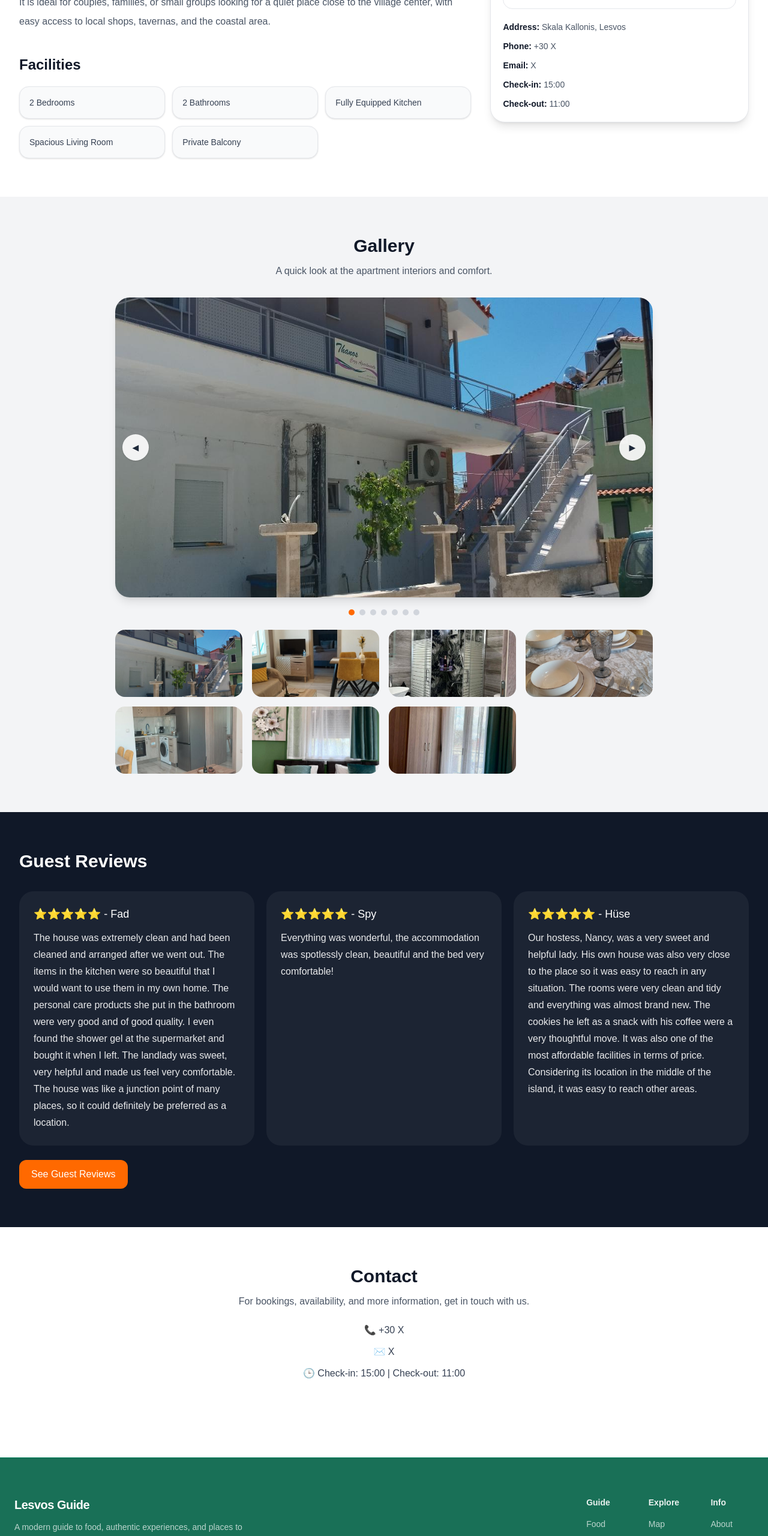
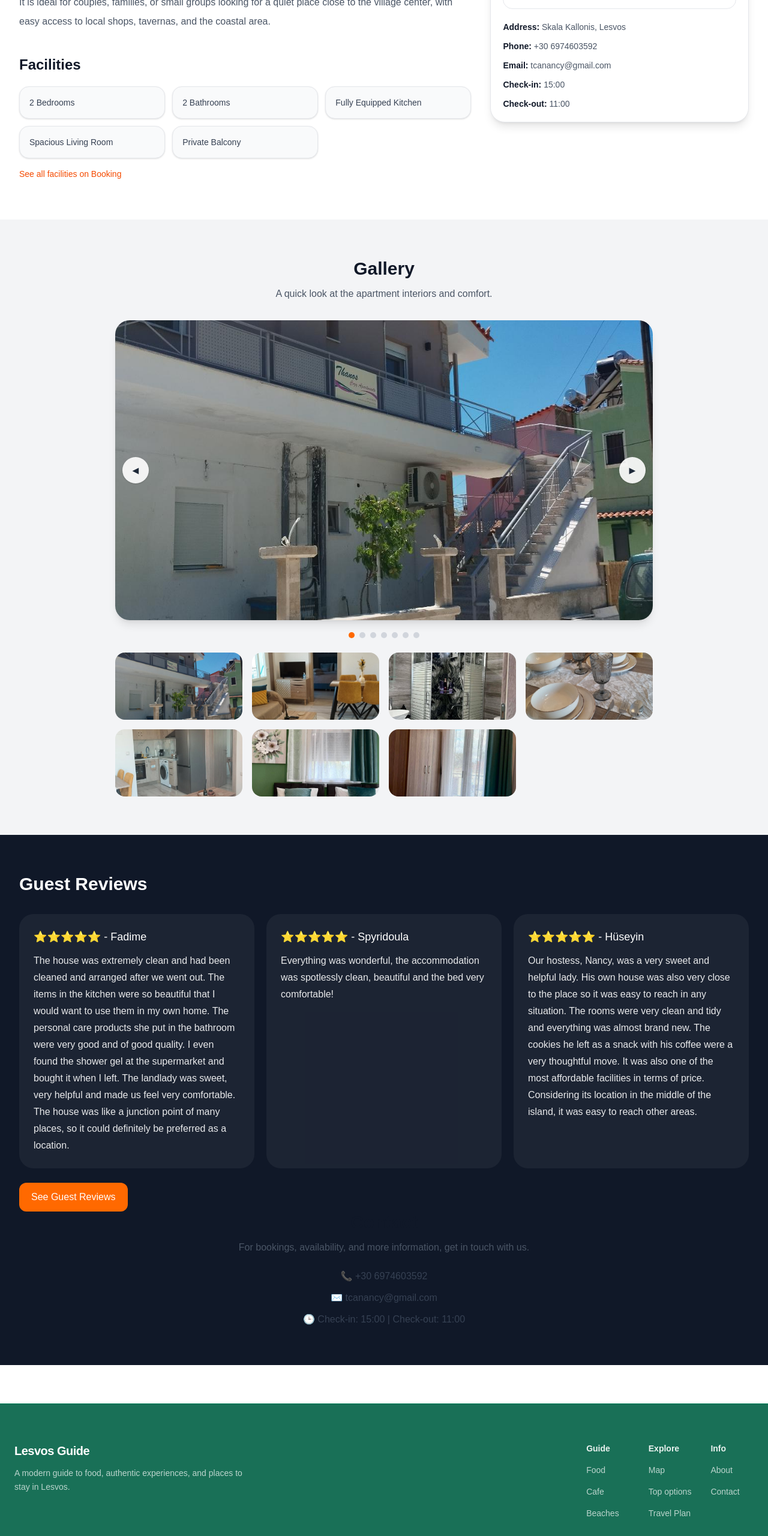
Before and after one commit to amamouridis06/lesvos-travel-guide, a Next.js app: page /hotels/thanos-cozy-appartments in a window 1280 px wide. Shown: the part 1108-3669 px from the top of the page at 60% size. Built offline with nearby package versions, Linux system fonts and the light colour scheme; grey boxes are pictures that could not be loaded.

Commit message:
Update page.tsx

```diff
--- a/app/hotels/thanos-cozy-appartments/page.tsx
+++ b/app/hotels/thanos-cozy-appartments/page.tsx
@@ -131,6 +131,14 @@ export default function ApartmentPage() {
                   </div>
                 ))}
               </div>
+              <a
+                href="https://www.booking.com/hotel/gr/thanos-cozy-apartments.en-gb.html?aid=397594&label=gog235jc-10CAEoggI46AdIM1gDaFyIAQGYATO4ARfIAQzYAQPoAQH4AQGIAgGoAgG4Asejj88GwAIB0gIkOWM2NDNmYTctNGU2ZC00Y2JlLTllMDktM2VkMmViZGY5NTM32AIB4AIB&sid=68f00793dd2d449b60f30b808935e305&dest_id=14571543&dest_type=hotel&dist=0&group_adults=2&group_children=0&hapos=1&hpos=1&no_rooms=1&req_adults=2&req_children=0&room1=A%2CA&sb_price_type=total&sr_order=popularity&srepoch=1776593098&srpvid=ed2146e33956013a&type=total&ucfs=1&#tab-main"
+                  target="_blank"
+              rel="noopener noreferrer"
+              className="mt-4 inline-block text-sm font-medium text-orange-600 hover:text-orange-700"
+>
+  See all facilities on Booking
+</a>
             </div>
           </div>
 
@@ -156,10 +164,10 @@ export default function ApartmentPage() {
                 Skala Kallonis, Lesvos
               </p>
               <p>
-                <span className="font-semibold text-gray-900">Phone:</span> +30 Χ
+                <span className="font-semibold text-gray-900">Phone:</span> +30 6974603592
               </p>
               <p>
-                <span className="font-semibold text-gray-900">Email:</span> Χ
+                <span className="font-semibold text-gray-900">Email:</span> tcanancy@gmail.com
               </p>
               <p>
                 <span className="font-semibold text-gray-900">Check-in:</span>{" "}
@@ -252,7 +260,7 @@ export default function ApartmentPage() {
 
           <div className="mt-8 grid grid-cols-1 gap-5 md:grid-cols-3">
             <div className="rounded-3xl bg-white/5 p-5 sm:p-6">
-              <div className="mb-3 text-base sm:text-lg">⭐⭐⭐⭐⭐ - Fad</div>
+              <div className="mb-3 text-base sm:text-lg">⭐⭐⭐⭐⭐ - Fadime</div>
               <p className="text-sm leading-7 text-white/90 sm:text-base">
                 The house was extremely clean and had been cleaned and arranged
                 after we went out. The items in the kitchen were so beautiful that
@@ -266,7 +274,7 @@ export default function ApartmentPage() {
             </div>
 
             <div className="rounded-3xl bg-white/5 p-5 sm:p-6">
-              <div className="mb-3 text-base sm:text-lg">⭐⭐⭐⭐⭐ - Spy</div>
+              <div className="mb-3 text-base sm:text-lg">⭐⭐⭐⭐⭐ - Spyridoula</div>
               <p className="text-sm leading-7 text-white/90 sm:text-base">
                 Everything was wonderful, the accommodation was spotlessly clean,
                 beautiful and the bed very comfortable!
@@ -274,7 +282,7 @@ export default function ApartmentPage() {
             </div>
 
             <div className="rounded-3xl bg-white/5 p-5 sm:p-6">
-              <div className="mb-3 text-base sm:text-lg">⭐⭐⭐⭐⭐ - Hüse</div>
+              <div className="mb-3 text-base sm:text-lg">⭐⭐⭐⭐⭐ - Hüseyin</div>
               <p className="text-sm leading-7 text-white/90 sm:text-base">
                 Our hostess, Nancy, was a very sweet and helpful lady. His own house
                 was also very close to the place so it was easy to reach in any
@@ -296,10 +304,22 @@ export default function ApartmentPage() {
             </a>
           </div>
         </div>
+         <div className="mx-auto max-w-4xl px-4 text-center sm:px-6 lg:px-8">
+          <h2 className="text-2xl font-bold text-gray-900 sm:text-3xl">Contact</h2>
+          <p className="mt-3 text-sm text-gray-600 sm:text-base">
+            For bookings, availability, and more information, get in touch with us.
+          </p>
+
+          <div className="mt-6 space-y-3 text-sm text-gray-700 sm:text-base">
+            <p>📞 +30 6974603592</p>
+            <p>✉️ tcanancy@gmail.com</p>
+            <p>🕒 Check-in: 15:00 | Check-out: 11:00</p>
+          </div>
+        </div>
       </section>
 
       {/* CONTACT */}
-      <section className="py-10 sm:py-16">
+      {/* <section className="py-10 sm:py-16">
         <div className="mx-auto max-w-4xl px-4 text-center sm:px-6 lg:px-8">
           <h2 className="text-2xl font-bold text-gray-900 sm:text-3xl">Contact</h2>
           <p className="mt-3 text-sm text-gray-600 sm:text-base">
@@ -312,7 +332,7 @@ export default function ApartmentPage() {
             <p>🕒 Check-in: 15:00 | Check-out: 11:00</p>
           </div>
         </div>
-      </section>
+      </section> */}
 
       {/* IMAGE MODAL */}
       {selectedImage && (
```
